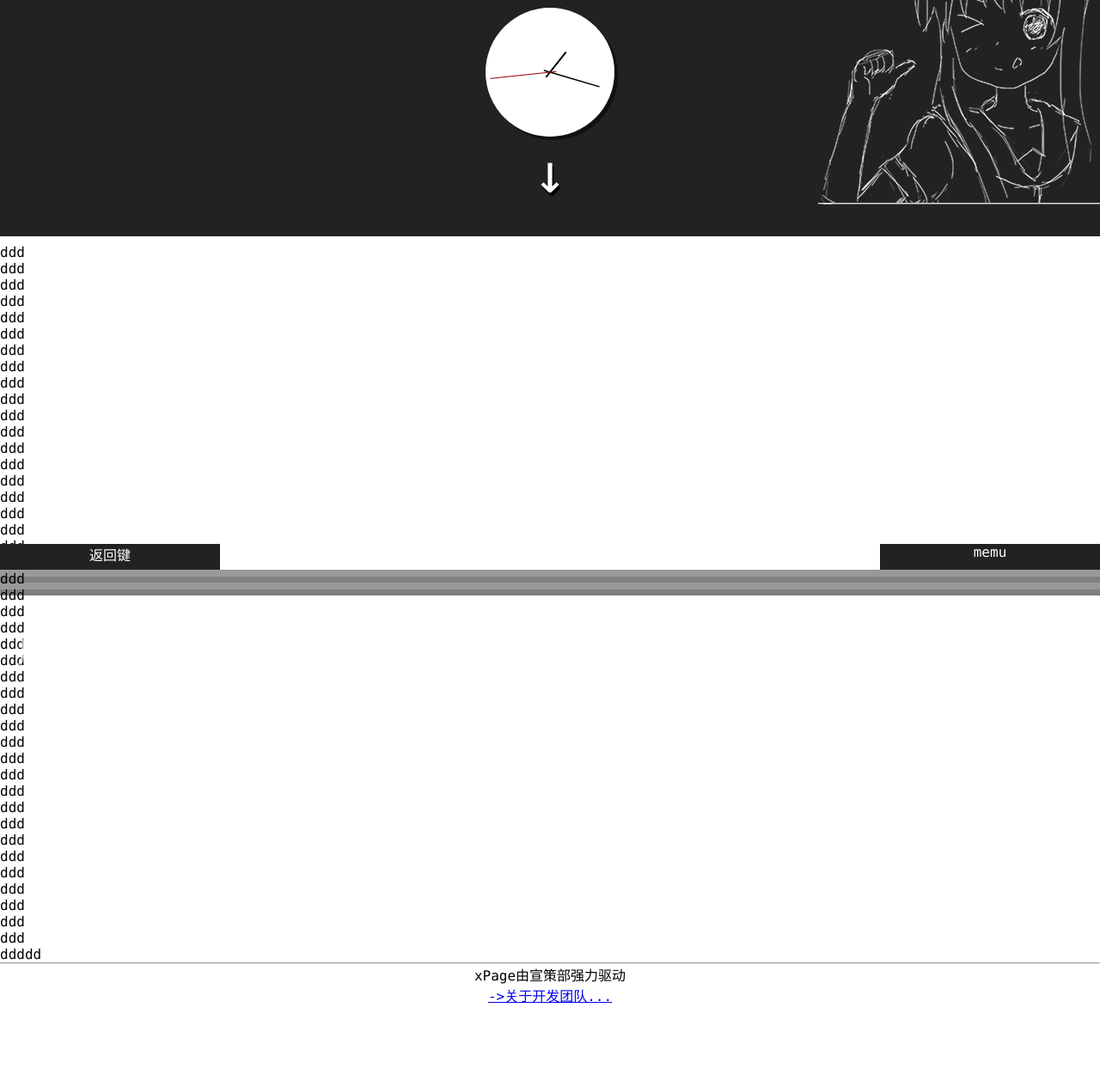
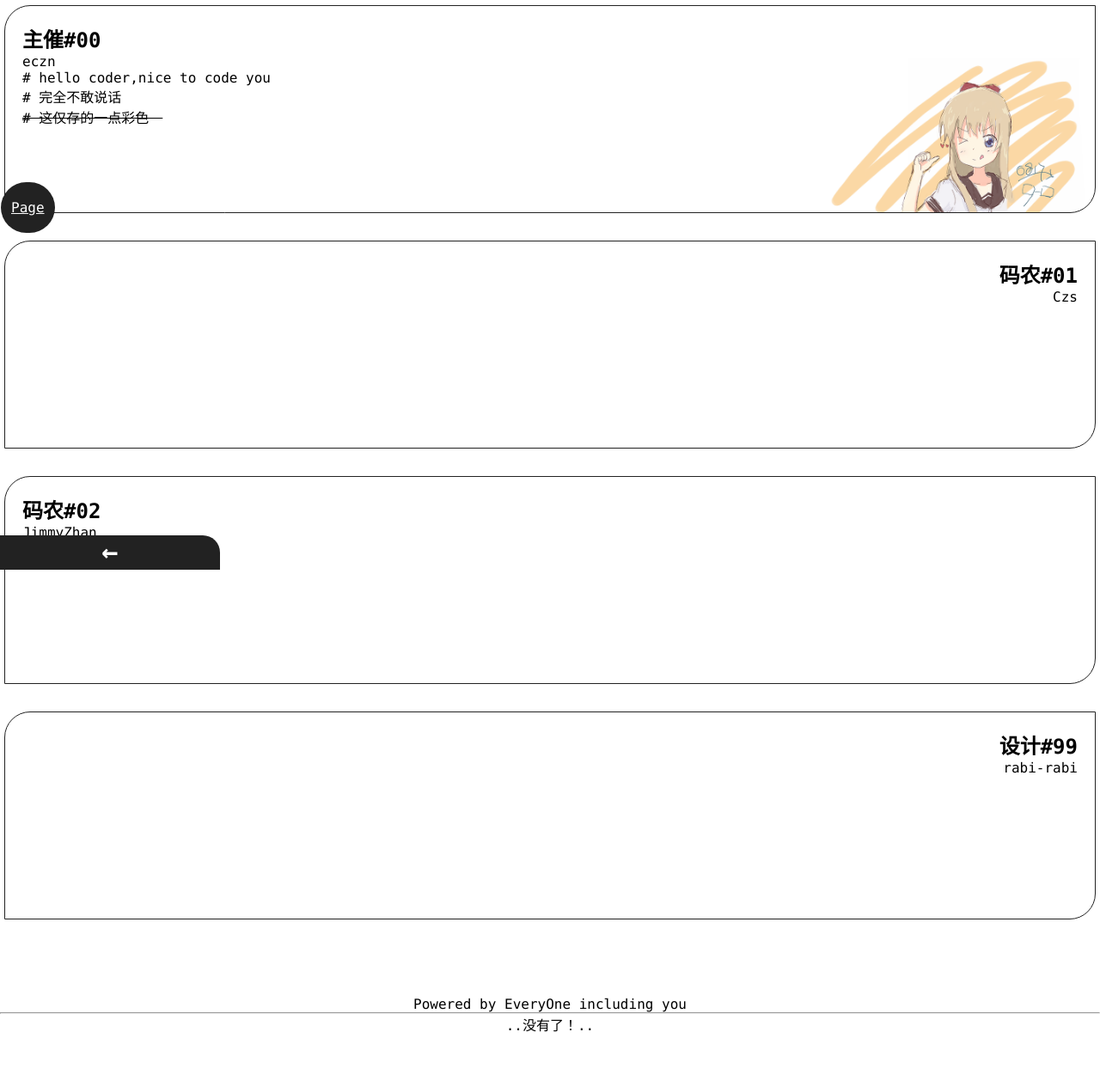
Before and after one commit to eczn/xPage, a plain HTML site: page about/index.html in a window 1280 px wide. Shown: the part 137-1402 px from the top of the page at 86% size. Before the commit the page ends 1326 px from the top, so only its background shows below. Drawn offline with Linux system fonts and the light colour scheme.

Commit message:
screenshot

```diff
--- a/about/css/main.css
+++ b/about/css/main.css
@@ -37,7 +37,7 @@
 
 .nav:hover {
 	border-radius: 0;
-	height: 400px;
+	height: 430px;
 	/*line-height: 24px;*/
 	font-size: 24px;
 	text-shadow: 2px 4px 0px #000;
@@ -46,7 +46,7 @@
 }
 
 .nav:active {
-	color: black;
+	color: #222;
 	text-shadow: 0px 10px 0px #fff;
 }
 
--- /dev/null
+++ b/about/css/member.css
@@ -0,0 +1,68 @@
+/*member.css*/
+
+.member-intro {
+	width: 100%;
+	position: relative;
+}
+
+
+.item {
+	position: relative;
+	height: 200px;
+	padding: 20px;
+	margin: 2em 5px 2em 5px;
+	border: 1.5px solid #222;
+	text-align: left;
+	border-radius: 30px 0px 30px 0;
+
+	-webkit-filter: blur(0px);
+	-webkit-transition: border-radius 1s, -webkit-filter;
+}
+
+.item:hover {
+	border-radius: 0px 30px 00px 30px;
+	/*-webkit-filter: blur(10px);*/
+	-webkit-transition: border-radius 1s, -webkit-filter;
+}
+
+
+
+.item:nth-child(odd){
+	text-align: right;
+}
+
+/*.item > span {
+	position: absolute;
+	height: 100%;
+	left: 0;
+	top: 0;
+	width: 100%;
+	background-color: rgba(0,0,0,0.5);
+}
+
+span:hover {
+	-webkit-filter: blur(10px);
+}*/
+
+
+#eczn {
+	background-image: url(../image/gitAva-small.png);
+	background-repeat: no-repeat;
+	background-position: bottom right;
+
+	background-size: 320px;
+
+}
+
+#eczn > a {
+	position: absolute;
+	z-index: -999;
+/*	height: 40px;
+	width: 40px;*/
+	padding: 1.25em 0.75em 1.25em 0.75em;
+	background-color: #222;
+	color: #fff;
+	border-radius: 30px;
+	bottom: -1.5em;
+	left: -5px;
+}
--- a/about/css/memu.css
+++ b/about/css/memu.css
@@ -83,13 +83,14 @@
 	z-index: 999;
 	cursor: pointer;
 	background-color: #222;
-	height: 30px;
+	height: 40px;
 	width: 20%;
 	position: fixed;
 	bottom: 0;
 	text-align: center;
 	left: 0;
 	color: white;
+	border-radius: 0px 20px 0 0;
 }
 
 #return:active {
--- a/about/index.html
+++ b/about/index.html
@@ -6,20 +6,23 @@
 	<title>Document</title>
 	<link rel="stylesheet" type="text/css" href="css/main.css">
 	<link rel="stylesheet" type="text/css" href="css/memu.css">
+	<link rel="stylesheet" type="text/css" href="css/member.css">
 </head>
 <body>
 	<div class="nav">
-		<p>招贤纳士</p>
-		<p>printf("I Want You");</p>
-		<p>.......</p>
-		<p>嗯 很强</p>
+		<p>About us</p>
+		<p>开发的时候各种各样的... </p>
+		<p>从设计到写代码...</p>
+		<p>还有各种各样的交互</p>
+		<p>协作上用了Git和qq，技术栈是</p>
+		<p>jQuery/nodeJs</p>
 		<canvas id="clock"></canvas>
 	</div>
 
 	<br/>
 	<!-- <center style="font-size: 40px;" >↑</center> -->
 
-	<div id="memu-btn">
+<!-- 	<div id="memu-btn">
 		memu
 		<div id="memu">
 			<div class="memu-item" id="introdution"><h1>自我介绍</h1></div>
@@ -27,67 +30,55 @@
 			<div class="memu-item"></div>
 			<div class="memu-item"></div>
 		</div>
+	</div> -->
+
+	<div id="return"><h1>←</h1></div>
+
+
+
+	<div class="member-intro">
+		<center><h1 style="margin: 20px;">为之付出努力的人</h1></center>
+		<div class="item" id="eczn">
+			<!-- <span></span> -->
+			<h2>主催#00</h2>
+			<p class="name">eczn</p>
+			<p class="intro"># hello coder,nice to code you</p>
+			<p># 完全不敢说话</p>
+			<p><s># 这仅存的一点彩色　</s></p>
+
+
+			<a href="//eczn.website/" target="_blank">Page</a>
+		</div>
+
+		<div class="item">
+			<h2>码农#01</h2>
+			<p class="name">Czs</p>
+			<p class="intro"></p>
+		</div>
+
+		<div class="item">
+			<h2>码农#02</h2>
+			<p class="name">JimmyZhan</p>
+			<p class="intro"># 默默无闻的coder</p>
+		</div>
+
+
+
+		<div class="item">
+			<h2>设计#99</h2>
+			<p>rabi-rabi</p>
+		</div>
 	</div>
 
-	<center>
-		<p></p>
-	</center>
-	<p>ddd</p>
-	<p>ddd</p>
-	<p>ddd</p>
-	<p>ddd</p>
-	<p>ddd</p>
-	<p>ddd</p>
-	<p>ddd</p>
-	<p>ddd</p>
-	<p>ddd</p>
-	<p>ddd</p>
-	<p>ddd</p>
-	<p>ddd</p>
-	<p>ddd</p>
-	<p>ddd</p>
-	<p>ddd</p>
-	<p>ddd</p>
-	<p>ddd</p>
-	<p>ddd</p>
-	<p>ddd</p>
-	<p>ddd</p>
-	<p>ddd</p>
-	<p>ddd</p>
-	<p>ddd</p>
-	<p>ddd</p>
-	<p>ddd</p>
-	<p>ddd</p>
-	<p>ddd</p>
-	<p>ddd</p>
-	<p>ddd</p>
-	<p>ddd</p>
-	<p>ddd</p>
-	<p>ddd</p>
-	<p>ddd</p>
-	<p>ddd</p>
-	<p>ddd</p>
-	<p>ddd</p>
-	<p>ddd</p>
-	<p>ddd</p>
-	<p>ddd</p>
-	<p>ddd</p>
-	<p>ddd</p>
-	<p>ddd</p>
-	<p>ddd</p>
 
-	<p id="ddd">ddddd</p>
 
-	<div id="return">返回键</div>
 
+	<br/><br/><br/>
+	<center>Powered by EveryOne including you</center>
 	<hr>
+	<center>..没有了！..</center>
+	<br/><br/><br/><br/><br/>
 
-	<center>
-		<p>xPage由宣策部强力驱动</p>
-		<p><a href="//eczn.website/">->关于开发团队...</a></p>
-	</center>
-
-	<br/>
 
 </body>
 <script type="text/javascript" src="js/jquery-3.1.0.min.js"></script>
@@ -103,8 +94,13 @@
 		// 	$("#ddd").trigger("mouseenter");
 
 		// });
-		$(".nav, #return, #memu-btn").click(function(){
+
+		$(".nav, #return, #memu-btn, .item").click(function(){
 			// 加了这个iPhone的safari就支持hover了，不知道为啥 真是玄学。。。
+			// 程序显然是可以执行到这里的。显然的click事件发生了
+			// 显然的click事件的发生必须要鼠标移动到this上面点击左键
+			// 于是显然的 hover 被触发了
+			// 移动端的浏览器应该也是有 “鼠标” 这个东西的。
 		});
 
 		myClock.jClocking();
```
Also changed, not shown: about/image/gitAva-small.png (added).
